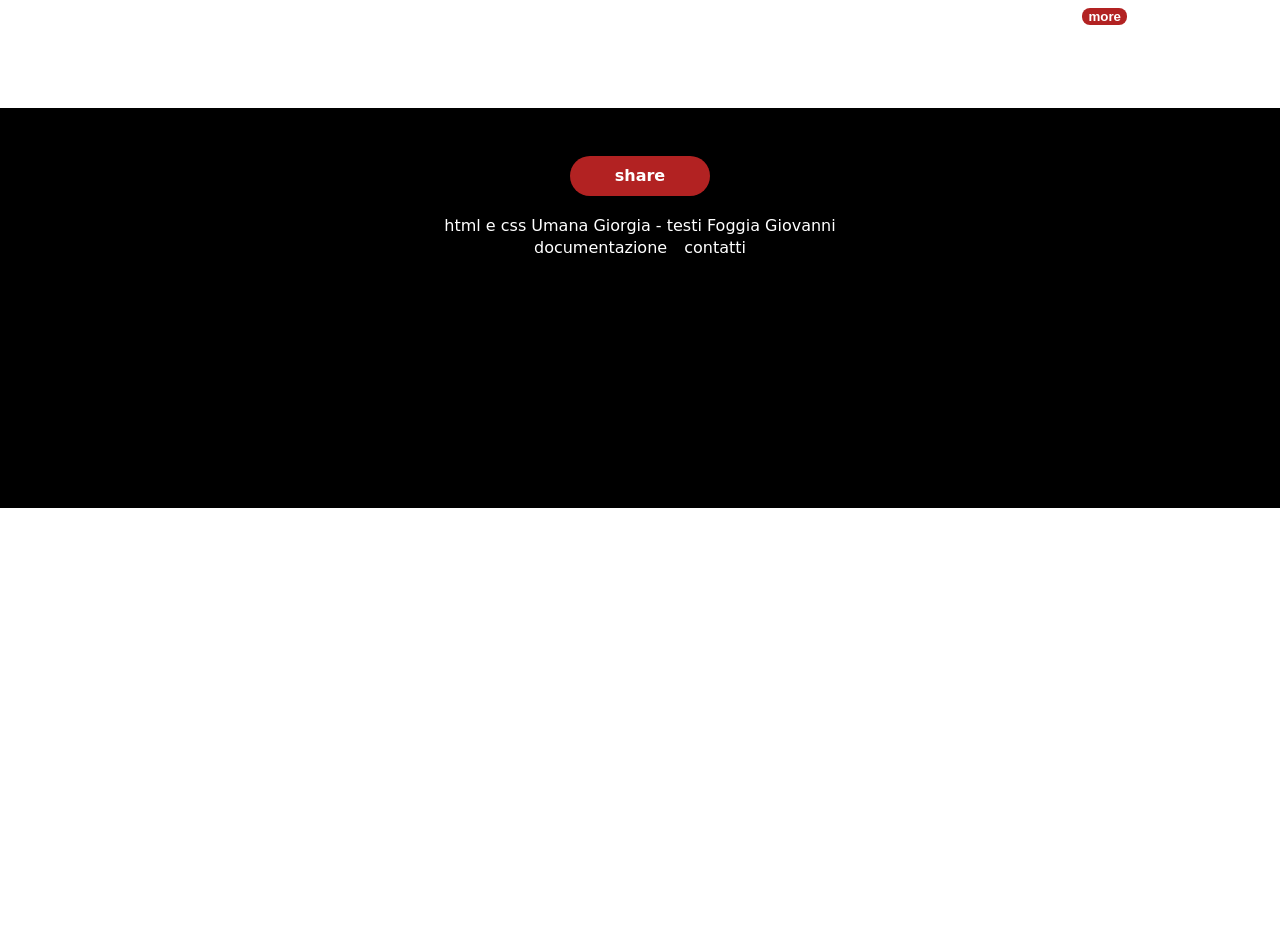
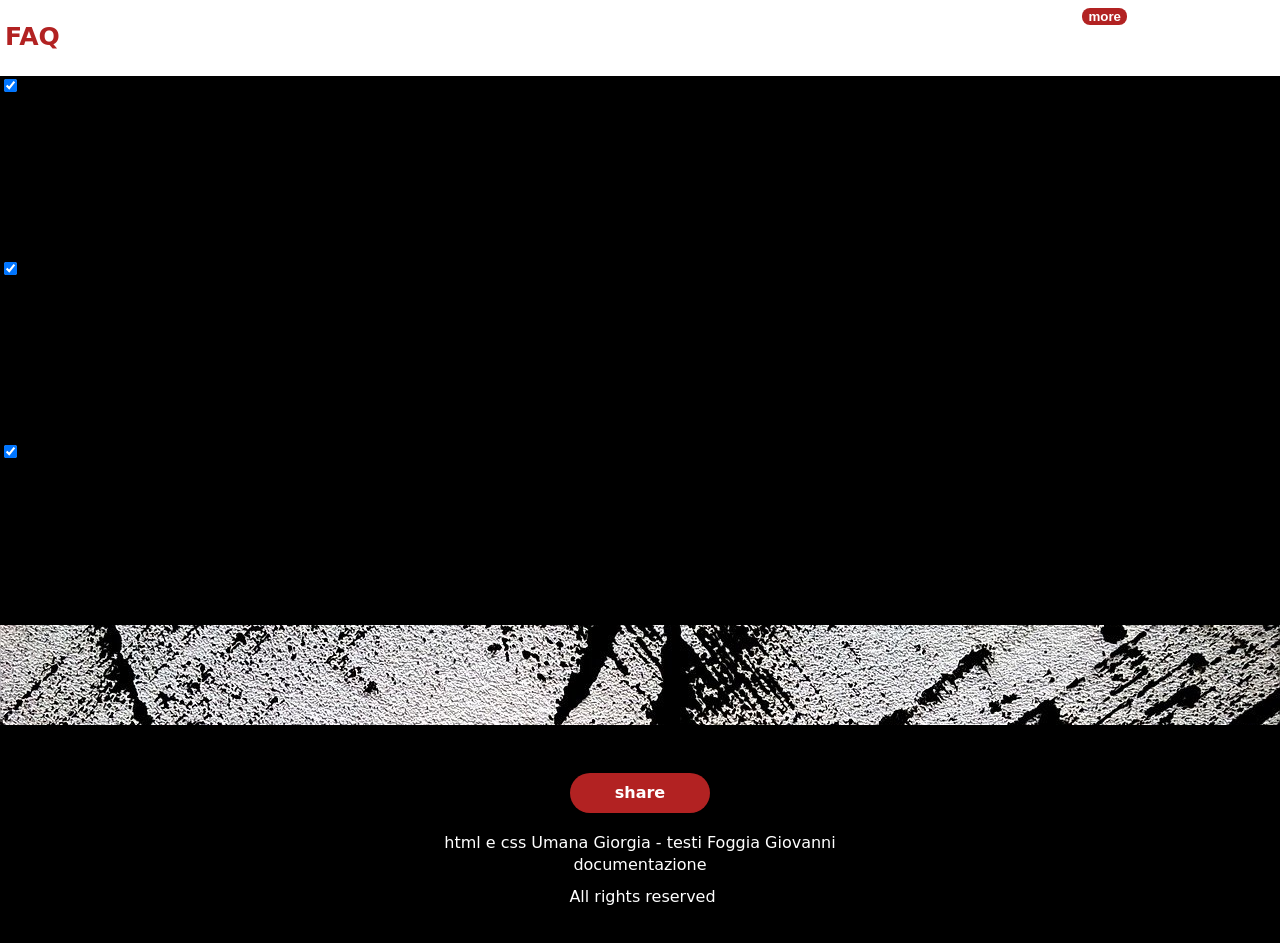
Before and after one commit to umana-jo/informatica-umanistica-sito, a plain HTML site: page index.html in a window 1280 px wide. Shown: the part 1562-2505 px from the top of the page. Before the commit the page ends 2086 px from the top, so only its background shows below. Drawn offline with Linux system fonts and the light colour scheme; a web font is replaced by a local one.

Commit message:
Add files via upload

```diff
--- a/index.html
+++ b/index.html
@@ -16,7 +16,7 @@
 	<meta name="viewport" content="width=device-width, initial-scale=1.0">
 	<link rel="stylesheet" href="https://cdnjs.cloudflare.com/ajax/libs/font-awesome/4.7.0/css/font-awesome.min.css">
 </head>
-<body bgcolor="#0000ff">
+<body bgcolor="#0000ff" background="imm/foto.jpg" >
 	<div class="pagina1">
 	<header>
 	<nav>
@@ -79,6 +79,33 @@
 
 </section>
 
+<section id="domandefa">
+  <div id="faq">
+    <h2 class="height" style="font-size:25px">FAQ</h2>
+    <ul>
+      <li>
+        <input type="checkbox" checked>
+        <i></i>
+        <h3 class="height">Differenza tra trap e rap? </h3>
+        <p>Un errore di battitura, causato da possibile analfabetismo, ha portato all’aggiunta di una ‘’t’’ all’ inizio del termine; la medesima causa ha permesso di mantenere il termine nella cultura popolare, con grande sconcerto di ambedue trapper e rapper che non si sono ancora spiegati tale faida</p>
+      </li>
+      <li>
+        <input type="checkbox" checked>
+        <i></i>
+        <h3 class="height">Cosa vuol dire trap? </h3>
+        <p>Per una tempestiva traduzione del termine, consultare Google Translate; per colmare il vuoto intellettuale lasciato dalle professori incompetenti e/o sottopagati, ritornare alle medie</p>
+      </li>
+      <li>
+        <input type="checkbox" checked>
+        <i></i>
+        <h3 class="height">Per quale ragione il trap piace ai giovani?</h3>
+        <p>Non ne siamo ancora sicuri, ma ipotizziamo che sia per la stessa ragione che permette agli italiani di gustarsi Beautiful dal 45 a.C. fino ad oggi: pura noia e desiderio di appartenenza</p>
+      </li>
+    </ul>
+  </div>
+
+</section>
+
 
 <div class="fine" style="text-align:center">
 	<section class="infofine" style="text-align:center" >
@@ -92,7 +119,7 @@
 	<footer>
 		<p class="base">html e css Umana Giorgia - testi Foggia Giovanni</p>
 		<a href="documentazione.html" class="base">documentazione</a>
-		<adress class="base">contatti</adress>
+		<p>All rights reserved</p>
 	</footer>
 	</section>
 </div>
```
